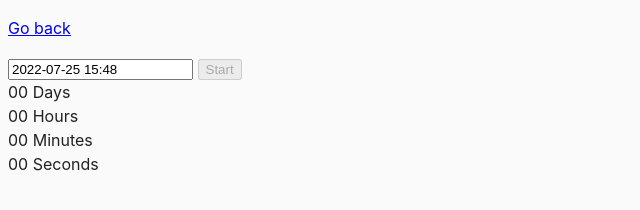
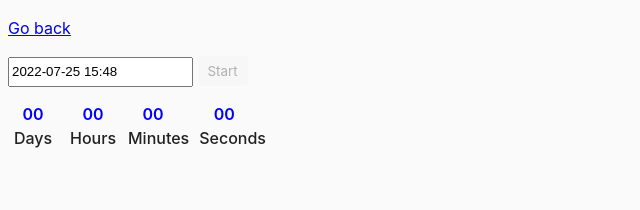
Before and after one commit to Serginho99/goit-js-hw-09, a website built with Parcel: page src/02-timer.html in a window 1280 px wide. Shown: the whole page, without its empty margins (0-640 px from the left). Built offline with nearby package versions, Linux system fonts and the light colour scheme.

Commit message:
update task 2

```diff
--- a/src/css/common.css
+++ b/src/css/common.css
@@ -45,3 +45,45 @@ img {
   display: flex;
   justify-content: center;
 }
+
+.timer {
+  display: flex;
+  /* justify-content: center; */
+  text-align: center;
+  margin-top: 15px;
+}
+
+.field + .field {
+  margin-left: 10px;
+}
+
+.label {
+  display: block;
+  font-weight: 500;
+}
+
+.value {
+  color: blue;
+  font-weight: 600;
+  width: 50px;
+  display: block;
+}
+
+#datetime-picker {
+  height: 30px;
+}
+
+[data-start] {
+  font-family: inherit;
+  height: 30px;
+  width: 50px;
+  border-radius: 3px;
+  border-color: transparent;
+  cursor: pointer;
+  display: inline-block;
+  transition: 250ms;
+}
+
+[data-start]:hover {
+  border-color: aqua;
+}
--- a/src/js/01-color-switcher.js
+++ b/src/js/01-color-switcher.js
@@ -1,4 +1,4 @@
-import '/src/css/common.css';
+// import '/src/css/common.css';
 
 function getRandomHexColor() {
   return `#${Math.floor(Math.random() * 16777215).toString(16)}`;
--- a/src/js/02-timer.js
+++ b/src/js/02-timer.js
@@ -1,6 +1,7 @@
 import flatpickr from 'flatpickr';
 import 'flatpickr/dist/flatpickr.min.css';
 import { Notify } from 'notiflix/build/notiflix-notify-aio';
+import 'flatpickr/dist/themes/dark.css';
 
 const startBtn = document.querySelector('[data-start]');
 startBtn.setAttribute('disabled', 'disabled');
```
